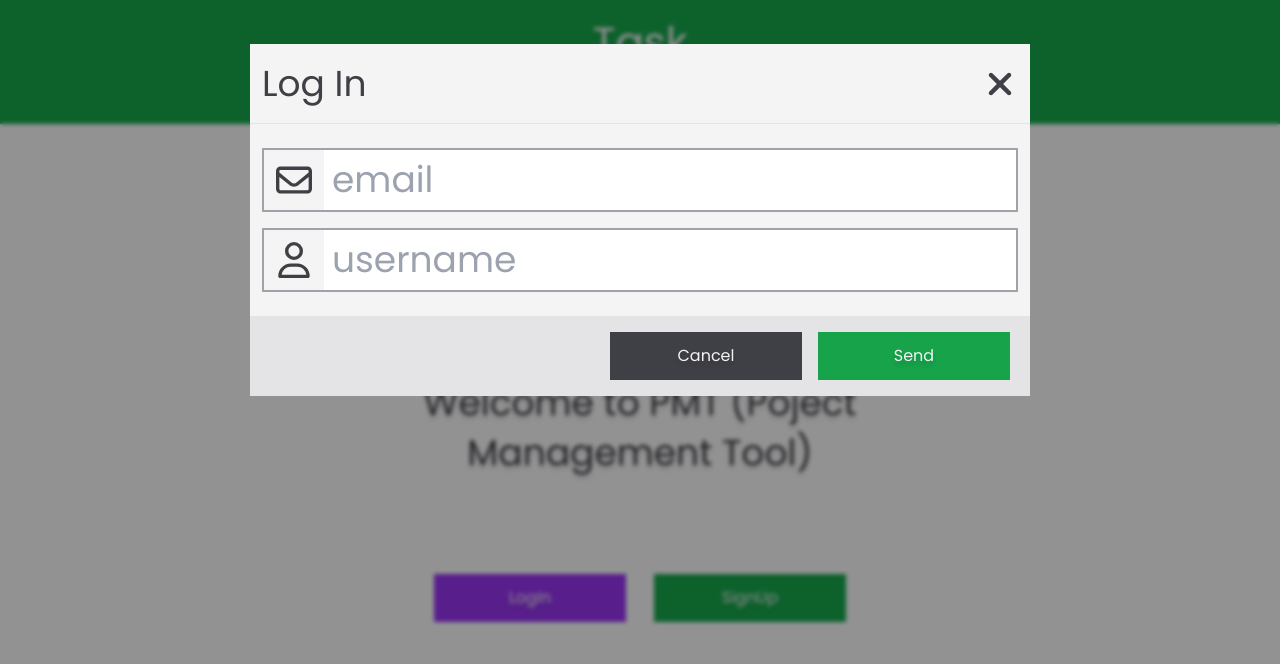
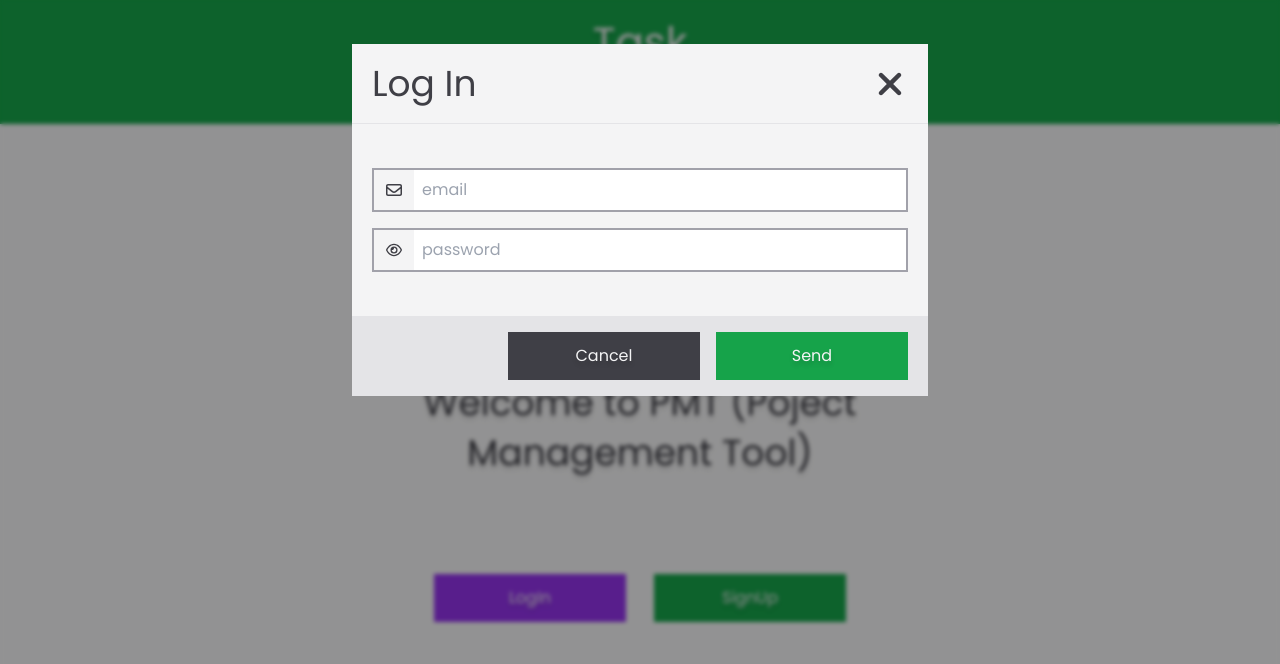
Before and after one commit to lostmart/task-manager, a React (Vite) app: page / in a window 1280 px wide. Both pictures are taken after a click on the button "LogIn". Shown: the top 664 px of the page. Built offline with nearby package versions, Linux system fonts and the light colour scheme.

Commit message:
new instance of eye

```diff
--- a/package.json
+++ b/package.json
@@ -10,6 +10,7 @@
     "preview": "vite preview"
   },
   "dependencies": {
+    "@tanstack/react-query": "^5.87.1",
     "axios": "^1.11.0",
     "react": "^18.3.1",
     "react-dom": "^18.3.1",
--- a/src/components/layout/ModalComp.tsx
+++ b/src/components/layout/ModalComp.tsx
@@ -61,8 +61,8 @@ const ModalComp: React.FC = () => {
 			role="dialog"
 			aria-modal="true"
 		>
-			<div className="w-full max-w-2xl lg:max-w-104 mx-auto my-8 bg-zinc-100">
-				<header className="h-20 border-b text-2xl md:text-3xl lg:text-4xl border-zinc-200 px-3 flex items-center justify-between text-zinc-700 relative">
+			<div className="w-full max-w-2xl lg:max-w-xl mx-auto my-8 bg-zinc-100">
+				<header className="h-20 border-b text-2xl md:text-3xl lg:text-4xl border-zinc-200 px-3 md:px-5 flex items-center justify-between text-zinc-700 relative">
 					{modalData?.modalTitle}
 					<button
 						type="button"
@@ -72,10 +72,10 @@ const ModalComp: React.FC = () => {
 						<FaXmark />
 					</button>
 				</header>
-				<div className="p-3 min-h-48 flex items-center justify-center text-2xl md:text-3xl lg:text-4xl text-zinc-700">
+				<div className="p-3 min-h-48 flex items-center justify-center text-2xl md:text-3xl md:p-5 lg:text-4xl text-zinc-700">
 					{modalData?.bodyContent}
 				</div>
-				<footer className="h-20 bg-zinc-200 px-5 flex gap-4 items-center justify-end">
+				<footer className="h-20 bg-zinc-200 flex gap-4 items-center justify-end px-3 md:px-5">
 					<ButtonComp
 						text="Cancel"
 						theme="neutral"
--- a/src/components/layout/UserComp.tsx
+++ b/src/components/layout/UserComp.tsx
@@ -1,16 +1,16 @@
 import { useState } from "react"
 import InputGroup from "../ui/InputGroup"
-import { FaRegEnvelope, FaRegUser } from "react-icons/fa6"
+import { FaRegEnvelope, FaRegEye } from "react-icons/fa6"
 
 interface IUserDataForm {
-	userName: string
 	userEmail: string
+	userPassword: string
 }
 
 const UserComp = () => {
 	const [userDataForm, setUserDataForm] = useState<IUserDataForm>({
-		userName: "",
 		userEmail: "",
+		userPassword: "",
 	})
 
 	console.log(userDataForm)
@@ -26,10 +26,10 @@ const UserComp = () => {
 					userEmail: value,
 				}
 			}
-			if (inputId === "username") {
+			if (inputId === "password") {
 				return {
 					...prev,
-					userName: value,
+					userPassword: value,
 				}
 			}
 			return prev // Return previous state if no changes are made
@@ -37,16 +37,21 @@ const UserComp = () => {
 	}
 
 	return (
-		<form onSubmit={() => true} className="flex flex-col gap-4 w-full">
+		<form
+			onSubmit={() => true}
+			className="flex flex-col gap-4 w-full text-base"
+		>
 			<InputGroup
 				inputId="email"
 				icon={FaRegEnvelope}
 				onchange={(value, inputId) => handleUserDataUpdate(value, inputId)}
+				inputType="email"
 			/>
 			<InputGroup
-				inputId="username"
-				icon={FaRegUser}
+				inputId="password"
+				icon={FaRegEye}
 				onchange={(value, inputId) => handleUserDataUpdate(value, inputId)}
+				inputType="password"
 			/>
 		</form>
 	)
--- a/src/components/ui/InputGroup.tsx
+++ b/src/components/ui/InputGroup.tsx
@@ -4,10 +4,16 @@ import { IconType } from "react-icons"
 interface InputGroupProps {
 	inputId: string
 	icon: IconType
+	inputType?: string
 	onchange?: (value: string, inputId: string) => void
 }
 
-const InputGroup = ({ inputId, icon: Icon, onchange }: InputGroupProps) => {
+const InputGroup = ({
+	inputId,
+	icon: Icon,
+	inputType,
+	onchange,
+}: InputGroupProps) => {
 	const [inputVal, setInputVal] = useState<string>("")
 	const handleInput = (e: React.ChangeEvent<HTMLInputElement>) => {
 		setInputVal(e.target.value)
@@ -20,7 +26,7 @@ const InputGroup = ({ inputId, icon: Icon, onchange }: InputGroupProps) => {
 				<Icon />
 			</label>
 			<input
-				type="text"
+				type={inputType ? inputType : "text"}
 				id={inputId}
 				placeholder={inputId}
 				className="p-2 w-full"
```
Also changed, not shown: 1 other file (tests, documents, lock files or other folders).
